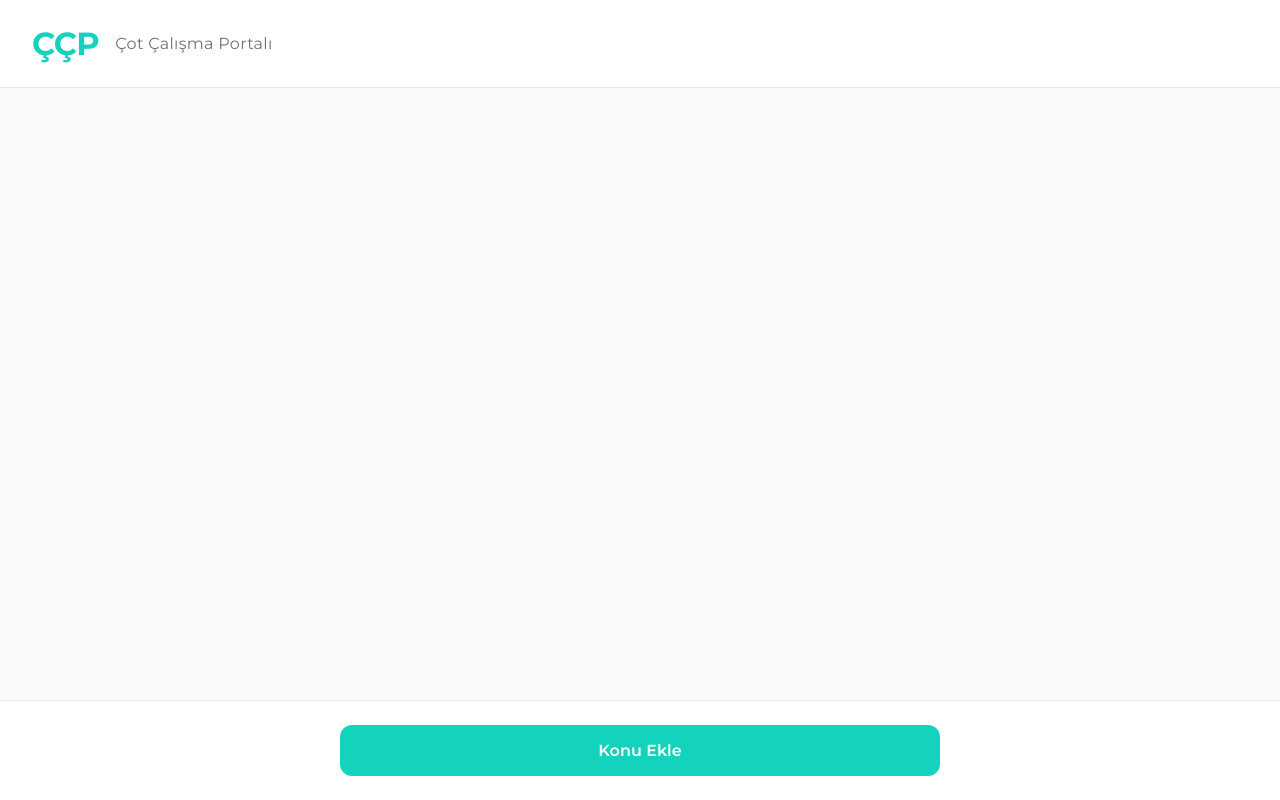
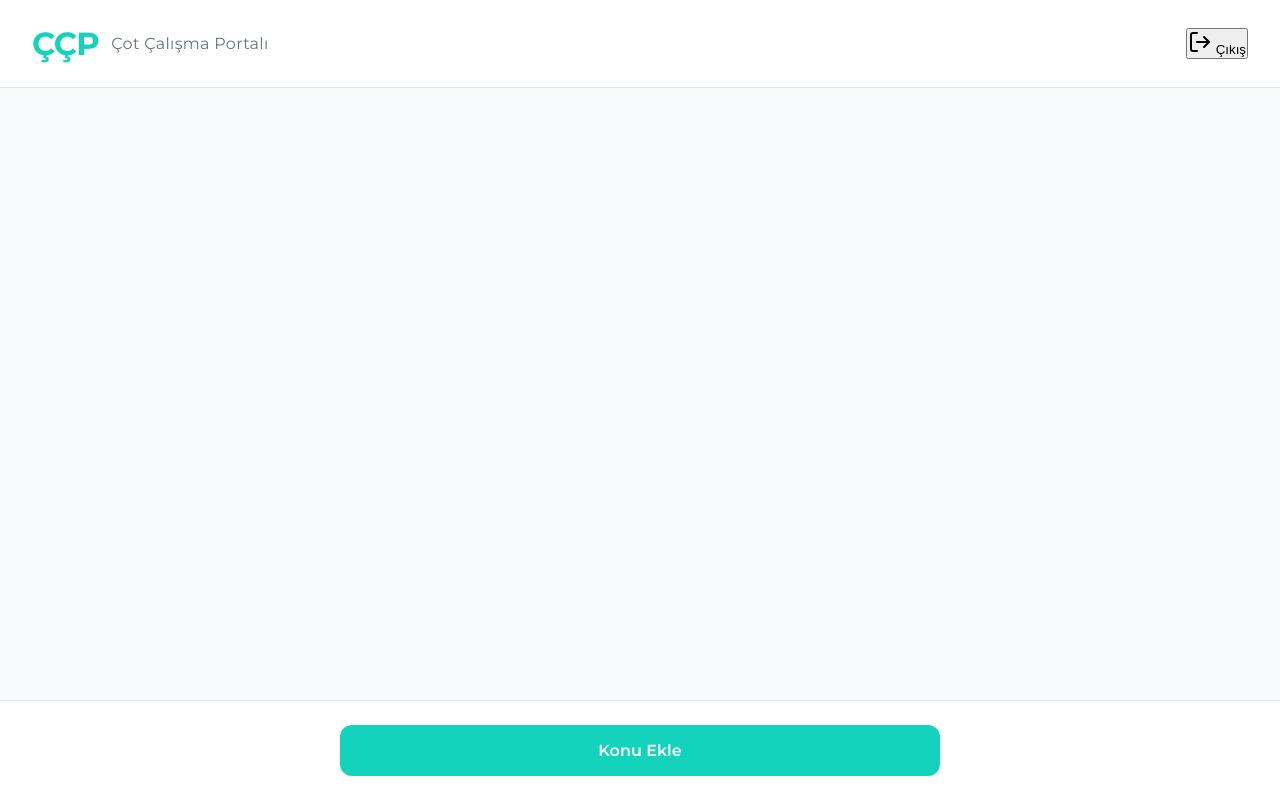
Before and after one commit to MustafaCot/flashcard, a plain HTML site: page index.html in a window 1280 px wide. Drawn offline with nearby package versions, Linux system fonts and the light colour scheme; no server answers.

Commit message:
index.html

```diff
--- a/index.html
+++ b/index.html
@@ -13,10 +13,17 @@
 <body>
 
   <!-- Header -->
-  <header class="header">
+<header class="header" style="justify-content: space-between;">
+  <div style="display:flex; align-items:center; gap:0.75rem;">
     <h1 class="header__logo">ÇÇP</h1>
     <p class="header__subtitle">Çot Çalışma Portalı</p>
-  </header>
+  </div>
+  <button id="logoutBtn" class="btn-logout">
+    <i data-lucide="log-out"></i>
+    Çıkış
+  </button>
+</header>
+
 
   <!-- Main Content -->
   <!-- Konu kartları buraya script.js tarafından Firebase'den çekilerek yüklenecek -->
@@ -112,7 +119,13 @@
     </div>
   </div>
 
+
   <!-- Script'i yükle -->
+   <script src="https://unpkg.com/lucide@latest"></script>
+<script>
+  lucide.createIcons();
+</script>
+   <script type="module" src="auth-guard.js"></script>
   <script type="module" src="script.js"></script>
 </body>
 </html>
```
